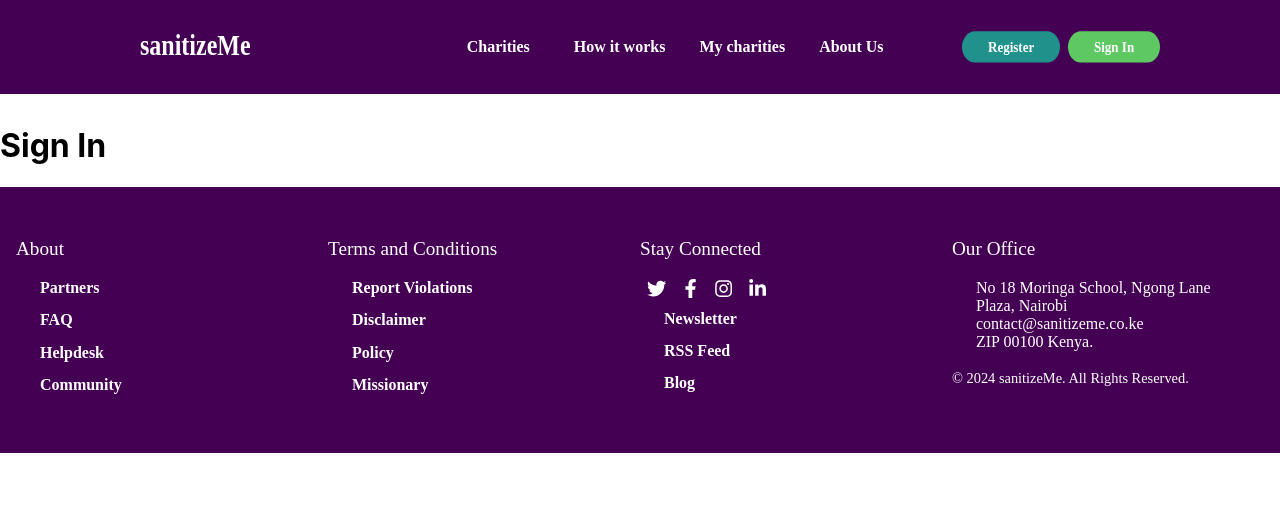
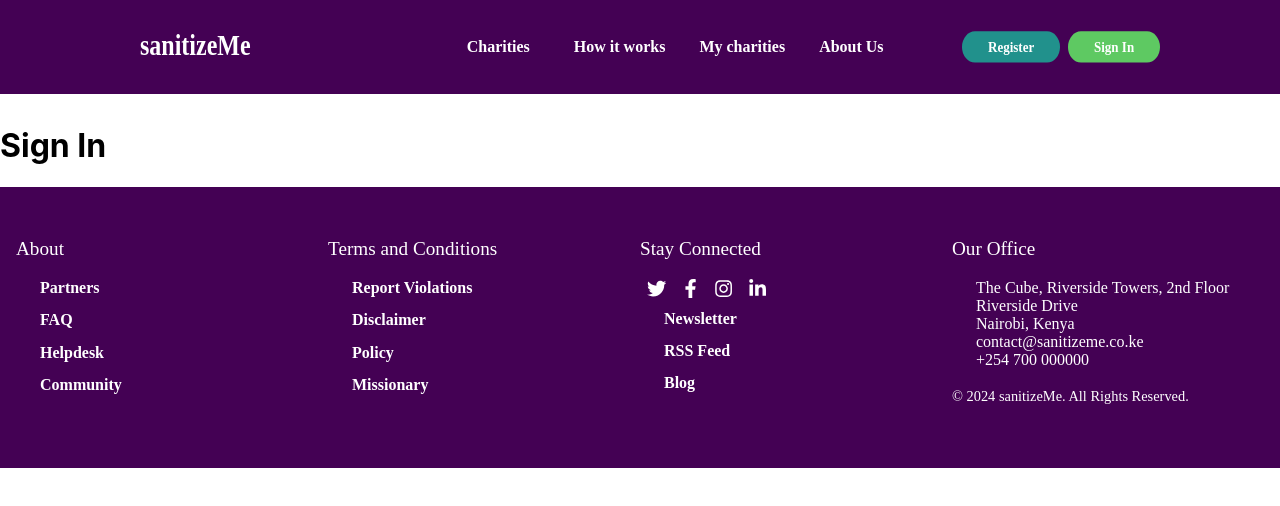
Before and after one commit to Arnold-In-Tech/sanitizeMe, a React (Create React App) app in the folder client/: page /sign-in in a window 1280 px wide. Shown: the top 506 px of the page. Built offline with nearby package versions, Linux system fonts and the light colour scheme.

Commit message:
Change Office address

```diff
--- a/client/src/components/Footer.js
+++ b/client/src/components/Footer.js
@@ -101,10 +101,12 @@ const Footer = () => {
         <div className="footer-col">
           <h3 className="footer-title">Our Office</h3>
           <p className="footer-text">
-            No 18 Moringa School, Ngong Lane Plaza, Nairobi <br />
-            contact@sanitizeme.co.ke<br />
-            ZIP 00100 Kenya.
-          </p>
+              The Cube, Riverside Towers, 2nd Floor
+              Riverside Drive<br />
+              Nairobi, Kenya<br />
+              contact@sanitizeme.co.ke<br />
+              +254 700 000000
+            </p>
           <div className="copyright">
             <p className="copyright-text">
               &copy; {new Date().getFullYear()} sanitizeMe. All Rights Reserved.
```
